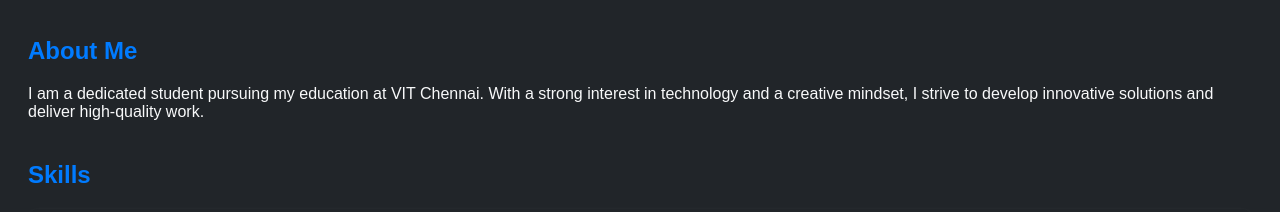
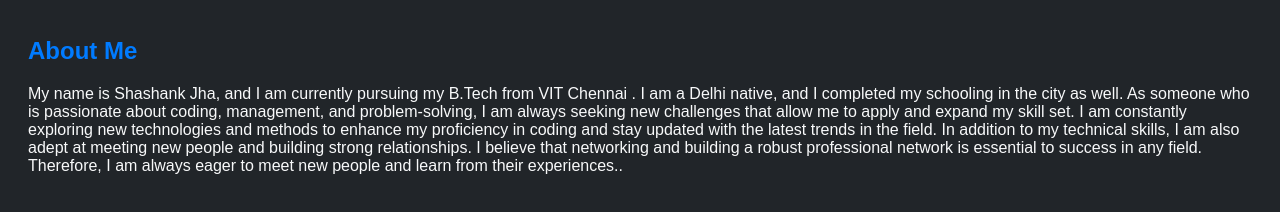
Before and after one commit to CaffeinatedEngineer/try, a plain HTML site: page index.html in a window 1280 px wide. Shown: the part 395-607 px from the top of the page. Drawn offline with Linux system fonts and the light colour scheme.

Commit message:
Update index.html

```diff
--- a/index.html
+++ b/index.html
@@ -36,7 +36,11 @@
 
         <section id="about">
             <h2>About Me</h2>
-            <p>I am a dedicated student pursuing my education at VIT Chennai. With a strong interest in technology and a creative mindset, I strive to develop innovative solutions and deliver high-quality work.</p>
+            <p>My name is Shashank Jha, and I am currently pursuing my B.Tech from VIT Chennai . I am a Delhi native, and I completed my schooling in the city as well.
+
+As someone who is passionate about coding, management, and problem-solving, I am always seeking new challenges that allow me to apply and expand my skill set. I am constantly exploring new technologies and methods to enhance my proficiency in coding and stay updated with the latest trends in the field.
+
+In addition to my technical skills, I am also adept at meeting new people and building strong relationships. I believe that networking and building a robust professional network is essential to success in any field. Therefore, I am always eager to meet new people and learn from their experiences..</p>
         </section>
 
         <section id="skills">
@@ -70,7 +74,7 @@
             <ul>
                 <li>Email: <a href="mailto:shashankshiv.jha@gmail.com">shashankshiv.jha@gmail.com</a></li>
                 <li>LinkedIn: <a href="https://www.linkedin.com/in/shashank-jha-981858266/" target="_blank">LinkedIn Profile</a></li>
-                <li>GitHub: <a href="https://github.com/yourusername" target="_blank">GitHub Profile</a></li>
+                <li>GitHub: <a href="https://github.com/CaffeinatedEngineer" target="_blank">GitHub Profile</a></li>
             </ul>
         </section>
     </main>
```
